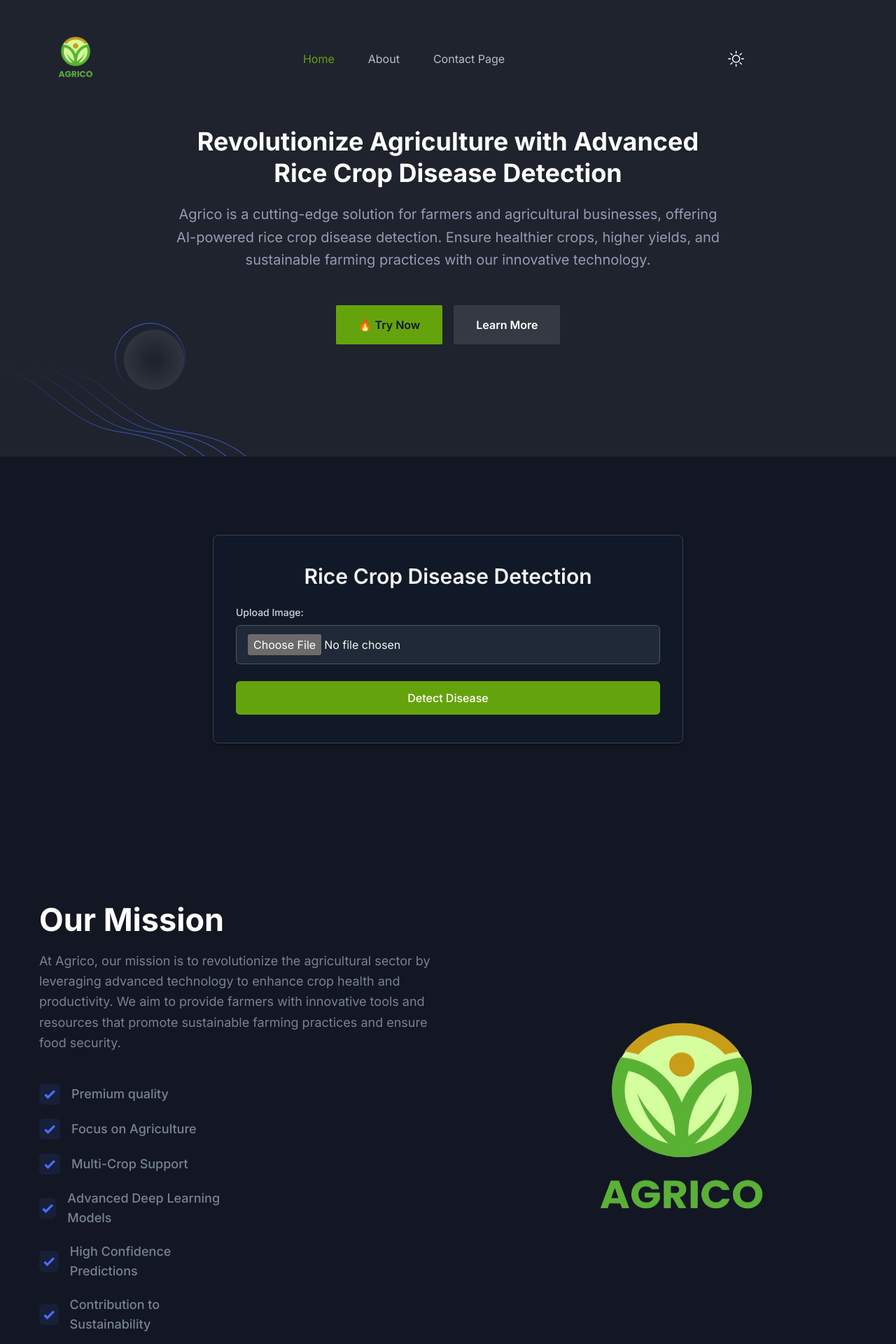
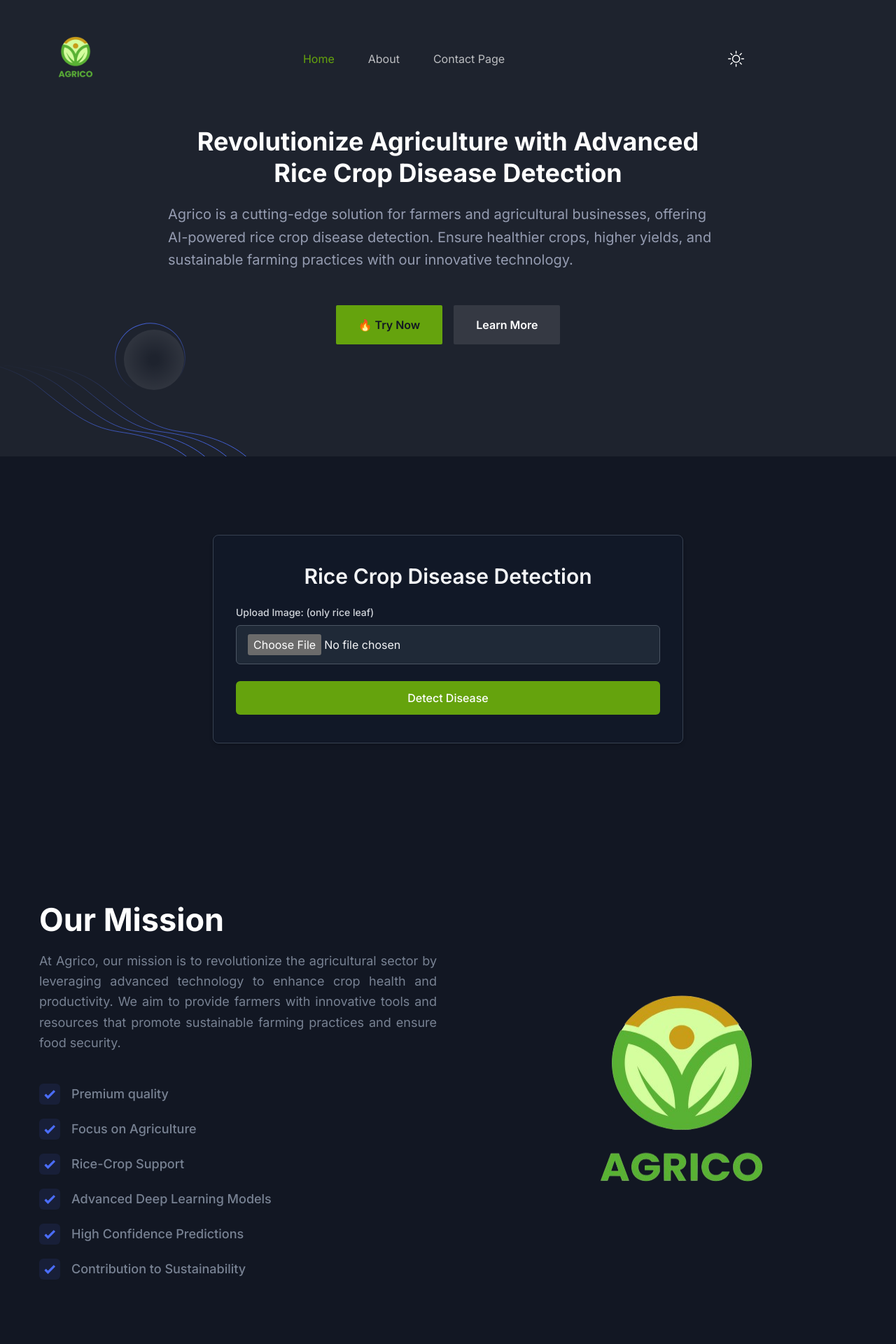
Before and after one commit to Shahzad-Ali-44/Agrico, a Next.js app: page / in a window 1280 px wide. Shown: the top 1920 px of the page at 70% size. Built offline with nearby package versions, Linux system fonts and the light colour scheme.

Commit message:
update changes

```diff
--- a/src/app/page.tsx
+++ b/src/app/page.tsx
@@ -8,6 +8,17 @@ import { Metadata } from "next";
 
 export const metadata: Metadata = {
   title: "AGRICO",
+  description:
+  "AGRICO is an AI-powered web application for detecting rice crop diseases. Upload an image and get instant disease diagnosis with high accuracy.",
+keywords: [
+  "Agrico",
+  "AGR",
+  "Rice Disease Detection",
+  "AI Agriculture",
+  "Crop Health",
+  "Deep Learning",
+  "Precision Farming",
+],
 };
 
 export default function Home() {
--- a/src/components/About/AboutSectionOne.tsx
+++ b/src/components/About/AboutSectionOne.tsx
@@ -22,7 +22,7 @@ const AboutSectionOne = () => {
       <div className="container">
         <div className="border-b border-body-color/[.15] pb-16 dark:border-white/[.15] md:pb-20 lg:pb-28">
           <div className="-mx-4 flex flex-wrap items-center">
-            <div className="w-full px-4 lg:w-1/2">
+            <div className="w-full px-4 lg:w-1/2 text-justify">
               <SectionTitle
                 title="Our Mission"
                 paragraph="At Agrico, our mission is to revolutionize the agricultural sector by leveraging advanced technology to enhance crop health and productivity. We aim to provide farmers with innovative tools and resources that promote sustainable farming practices and ensure food security."
@@ -34,10 +34,10 @@ const AboutSectionOne = () => {
                 data-wow-delay=".15s"
               >
                 <div className="mx-[-12px] flex flex-wrap">
-                  <div className="w-full px-3 sm:w-1/2 lg:w-full xl:w-1/2">
+                  <div className="w-full px-3 sm:w-1/2 lg:w-full  text-left">
                     <List text="Premium quality" />
                     <List text="Focus on Agriculture" />
-                    <List text="Multi-Crop Support" />
+                    <List text="Rice-Crop Support" />
                     <List text="Advanced Deep Learning Models" />
                     <List text="High Confidence Predictions" />
                     <List text="Contribution to Sustainability" />
--- a/src/components/Features/RiceDiseaseDetection.tsx
+++ b/src/components/Features/RiceDiseaseDetection.tsx
@@ -57,7 +57,7 @@ const RiceDiseaseDetection: React.FC = () => {
       <form onSubmit={handleSubmit} className="w-full space-y-6">
         <div className="w-full">
           <label htmlFor="image-upload" className="block text-sm font-medium mb-2 text-gray-600 dark:text-gray-300">
-            Upload Image:
+            Upload Image: (only rice leaf)
           </label>
           <input
             type="file"
--- a/src/components/Footer/index.tsx
+++ b/src/components/Footer/index.tsx
@@ -173,7 +173,7 @@ const Footer = () => {
           <div className="h-px w-full bg-gradient-to-r from-transparent via-[#D2D8E183] to-transparent dark:via-[#959CB183]"></div>
           <div className="py-8">
             <p className="text-center text-base text-body-color dark:text-white">
-            © {new Date().getFullYear()} Agrico. All rights reserved. |  Privacy Policy | Terms of Service
+            © {new Date().getFullYear()} Agrico | All Rights Reserved |  Developed by <a className="underline" target="_blank" href="https://www.linkedin.com/in/shahzad-ali-8817632ab/">Shahzad Ali</a>
             </p>
           </div>
         </div>
--- a/src/components/Hero/index.tsx
+++ b/src/components/Hero/index.tsx
@@ -10,8 +10,8 @@ const Hero = () => {
         <div className="container">
           <div className="-mx-4 flex flex-wrap">
             <div className="w-full px-4">
-              <div className="mx-auto max-w-[800px] text-center">
-                <h1 className="my-5 md:mb-5 md:mt-0 text-2xl font-bold leading-tight text-black dark:text-white sm:text-4xl sm:leading-tight md:text-4xl md:leading-tight">
+              <div className="mx-auto max-w-[800px] ">
+                <h1 className="my-5 md:mb-5 md:mt-0 text-2xl font-bold leading-tight text-black dark:text-white sm:text-4xl sm:leading-tight md:text-4xl md:leading-tight text-center">
                 Revolutionize Agriculture with Advanced Rice Crop Disease Detection
                 </h1>
                 <p className="mb-12 text-base !leading-relaxed text-body-color dark:text-body-color-dark sm:text-lg md:text-xl">
```
